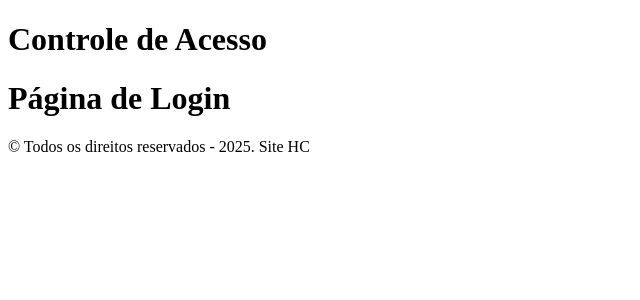
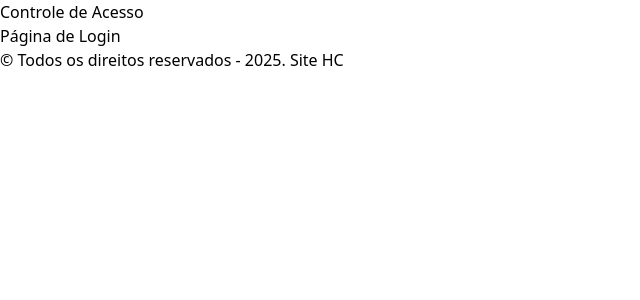
Before and after one commit to Felipe-Furlanetto0504/cp_front, a React (Vite) app in the folder access-control-cp/: page / in a window 1280 px wide. Shown: the top 300 px of the page, without its empty margins (0-640 px from the left). Built offline with nearby package versions, Linux system fonts and the light colour scheme.

Commit message:
types login criada e css importado na main

```diff
--- a/access-control-cp/global.css
+++ /dev/null
@@ -1 +0,0 @@
-@import "tailwindcss";
--- /dev/null
+++ b/access-control-cp/src/global.css
@@ -0,0 +1,5 @@
+@import "tailwindcss";
+
+:root {
+    scroll-behavior: smooth;
+}
--- a/access-control-cp/src/main.tsx
+++ b/access-control-cp/src/main.tsx
@@ -5,6 +5,7 @@ import { createBrowserRouter, RouterProvider } from 'react-router-dom'
 import Error from './routes/Error'
 import Login from './routes/Login'
 import Cadastro from './routes/Cadastro'
+import "./global.css";
 
 
 const router = createBrowserRouter([
--- /dev/null
+++ b/access-control-cp/src/types/login.ts
@@ -0,0 +1,4 @@
+export type Login = {
+ email: string;
+ nomeUsuario: string;
+};
```
